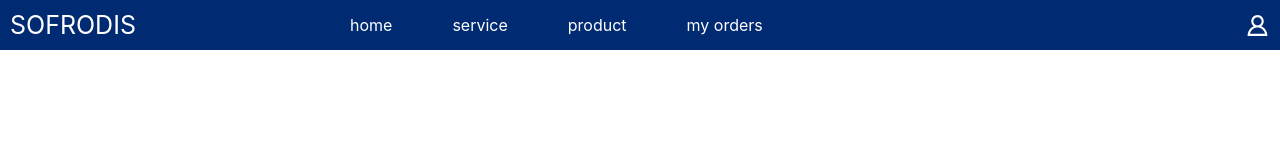
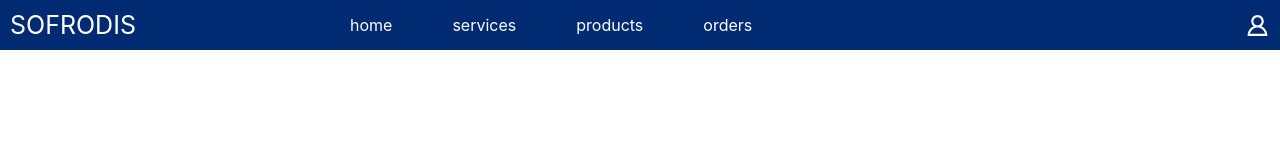
Before and after one commit to mohamedacha/front_end, a React (Create React App) app: page / in a window 1280 px wide. Shown: the top 160 px of the page. Built offline with nearby package versions, Linux system fonts and the light colour scheme.

Commit message:
add pages

```diff
--- a/src/parties/header.jsx
+++ b/src/parties/header.jsx
@@ -9,9 +9,9 @@ export default function Header() {
             </div>
             <nav>
                 <a href="home">home</a>
-                <a href="service">service</a>
-                <a href="product">product</a>
-                <a href="my orders">my orders</a>
+                <a href="service">services</a>
+                <a href="product">products</a>
+                <a href="my orders">orders</a>
             </nav>
             <div className="account">
                 <AccountIcon width='25' height="25" fill='white'/>
```
Also changed, not shown: src/pages/account.jsx (added), src/pages/home.jsx (added), src/pages/orders.jsx (added), src/pages/products.jsx (added), src/pages/services.jsx (added).
